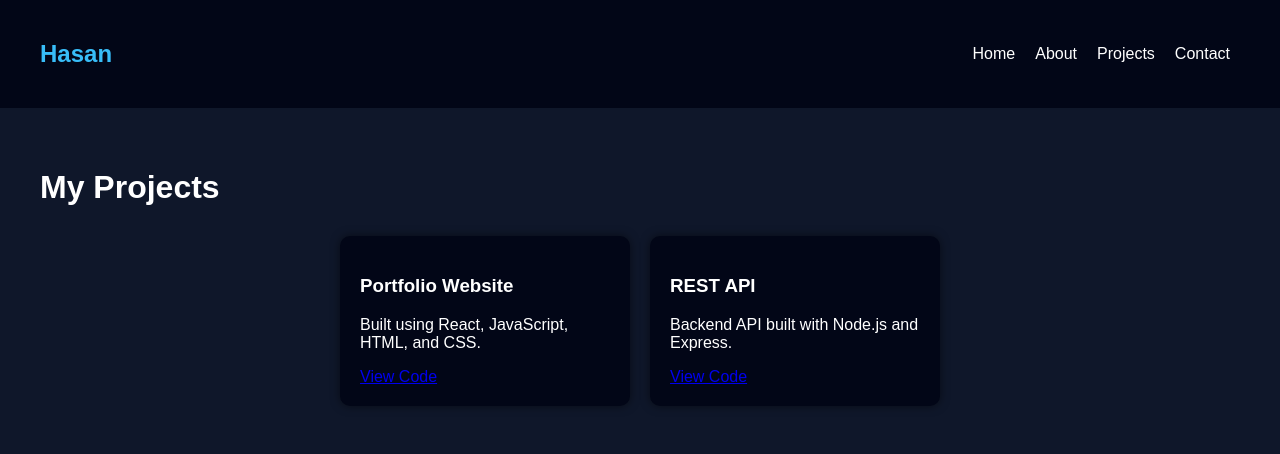
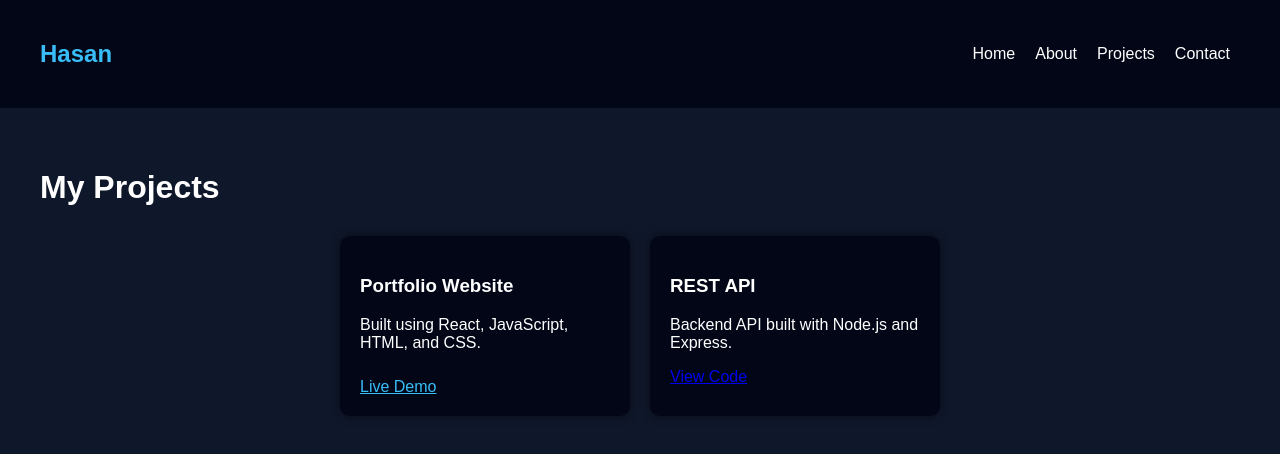
Before and after one commit to Has-has/portfolio, a React app: page /projects in a window 1280 px wide. Shown: the top 454 px of the page. Built offline with nearby package versions, Linux system fonts and the light colour scheme; the HTML template or start-up script is replaced by a standard one.

Commit message:
fixed live demo placement

```diff
--- a/src/pages/Projects.jsx
+++ b/src/pages/Projects.jsx
@@ -10,7 +10,17 @@ function Projects() {
         onMouseOut={(e) => e.currentTarget.style.transform = "scale(1)"}>
           <h3>Portfolio Website</h3>
           <p>Built using React, JavaScript, HTML, and CSS.</p>
-          <a href="https://github.com/yourusername/portfolio" target="_blank">View Code</a>
+          <a   href="https://your-vercel-link.vercel.app"
+            target="_blank"
+            rel="noopener noreferrer"
+            style={{
+             display: "inline-block",
+             marginTop: "10px",
+             color: "#38bdf8"
+            }}
+          >
+            Live Demo
+          </a>
         </div>
 
         {/* Project 2 */}
```
